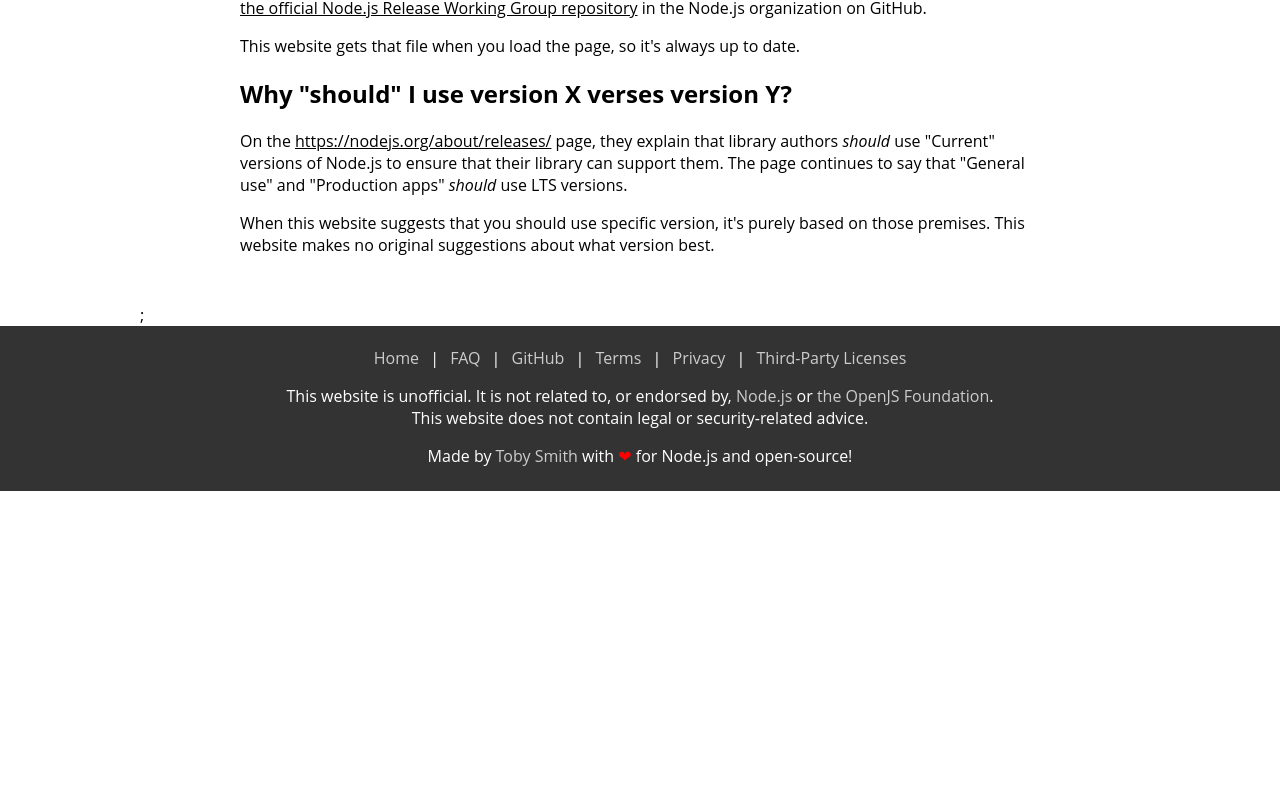
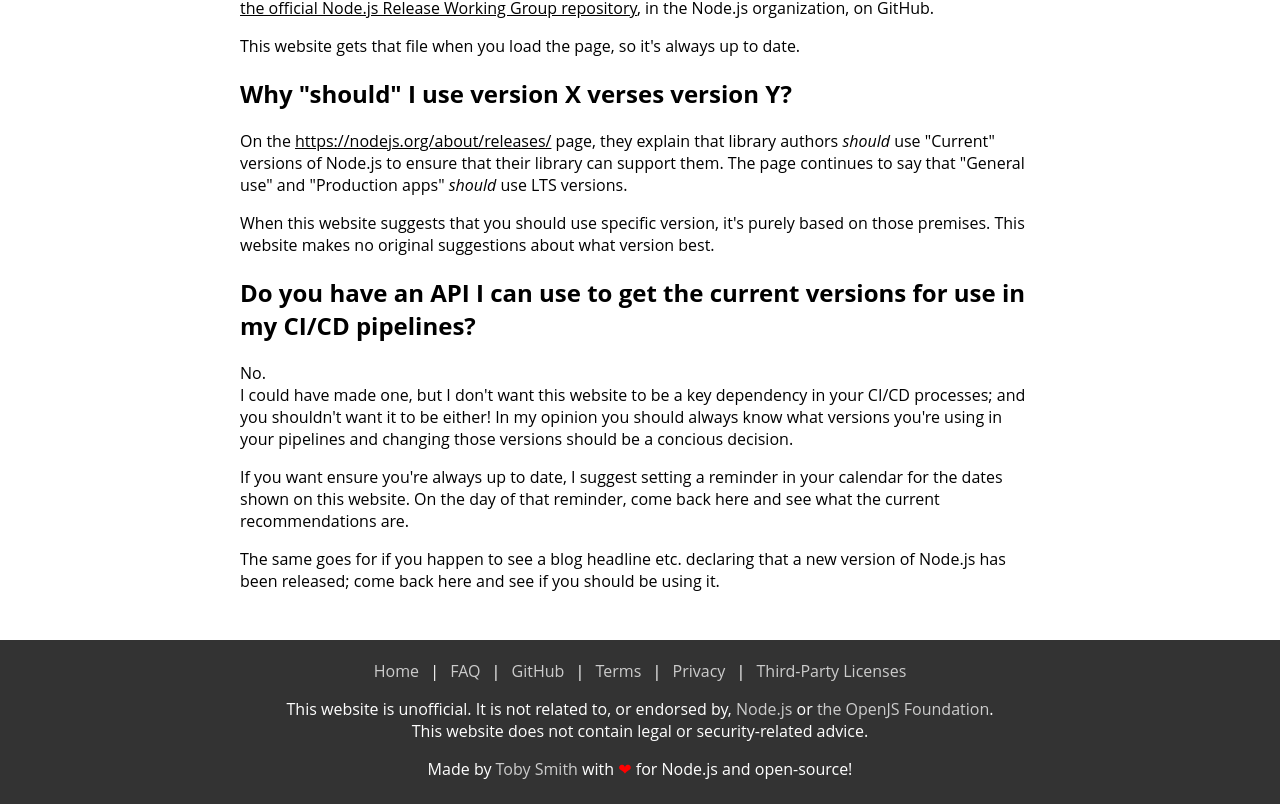
Before and after one commit to tobysmith568/which-node-js, a Next.js app: page /faq in a window 1280 px wide. Shown: the part 443-1247 px from the top of the page. Before the commit the page ends 934 px from the top, so only its background shows below. Built offline with nearby package versions, Linux system fonts and the light colour scheme.

Commit message:
Update the FAQ

```diff
--- a/src/documents/faq.md
+++ b/src/documents/faq.md
@@ -5,7 +5,7 @@ It is not related to, or endorsed by, [Node.js](https://nodejs.org/) or [the Ope
 
 ## Where does this website get it's information?
 
-The same place that the [https://nodejs.org/about/releases/](https://nodejs.org/about/releases/) page gets it's information. There is [a JSON file](https://github.com/nodejs/Release/blob/main/schedule.json) in [the official Node.js Release Working Group repository](https://github.com/nodejs/Release) in the Node.js organization on GitHub.
+The same place that the [https://nodejs.org/about/releases/](https://nodejs.org/about/releases/) page gets it's information. There is [a JSON file](https://github.com/nodejs/Release/blob/main/schedule.json) in [the official Node.js Release Working Group repository](https://github.com/nodejs/Release), in the Node.js organization, on GitHub.
 
 This website gets that file when you load the page, so it's always up to date.
 
@@ -14,3 +14,12 @@ This website gets that file when you load the page, so it's always up to date.
 On the [https://nodejs.org/about/releases/](https://nodejs.org/about/releases/) page, they explain that library authors _should_ use "Current" versions of Node.js to ensure that their library can support them. The page continues to say that "General use" and "Production apps" _should_ use LTS versions.
 
 When this website suggests that you should use specific version, it's purely based on those premises. This website makes no original suggestions about what version best.
+
+## Do you have an API I can use to get the current versions for use in my CI/CD pipelines?
+
+No.
+I could have made one, but I don't want this website to be a key dependency in your CI/CD processes; and you shouldn't want it to be either! In my opinion you should always know what versions you're using in your pipelines and changing those versions should be a concious decision.
+
+If you want ensure you're always up to date, I suggest setting a reminder in your calendar for the dates shown on this website. On the day of that reminder, come back here and see what the current recommendations are.
+
+The same goes for if you happen to see a blog headline etc. declaring that a new version of Node.js has been released; come back here and see if you should be using it.
--- a/src/pages/faq.tsx
+++ b/src/pages/faq.tsx
@@ -21,7 +21,7 @@ const Faq: FC<Props> = ({ faqMarkdown }) => (
       description="Frequently Asked Questions about What Version of Node.js?"
       path="/faq"
     />
-    <MarkdownPage markdown={faqMarkdown} />;
+    <MarkdownPage markdown={faqMarkdown} />
   </>
 );
 export default Faq;
--- a/src/pages/privacy.tsx
+++ b/src/pages/privacy.tsx
@@ -22,7 +22,7 @@ const Privacy: FC<Props> = ({ privacyMarkdown }) => (
       path="/privacy"
       noIndex
     />
-    <MarkdownPage markdown={privacyMarkdown} />;
+    <MarkdownPage markdown={privacyMarkdown} />
   </>
 );
 export default Privacy;
--- a/src/pages/terms.tsx
+++ b/src/pages/terms.tsx
@@ -22,7 +22,7 @@ const Terms: FC<Props> = ({ termsMarkdown }) => (
       path="/terms"
       noIndex
     />
-    <MarkdownPage markdown={termsMarkdown} />;
+    <MarkdownPage markdown={termsMarkdown} />
   </>
 );
 export default Terms;
```
